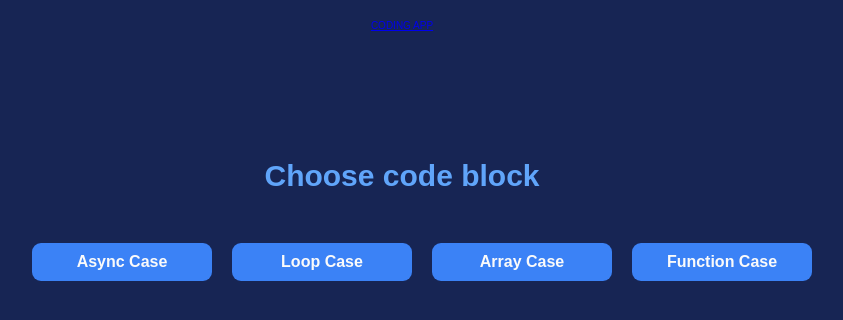
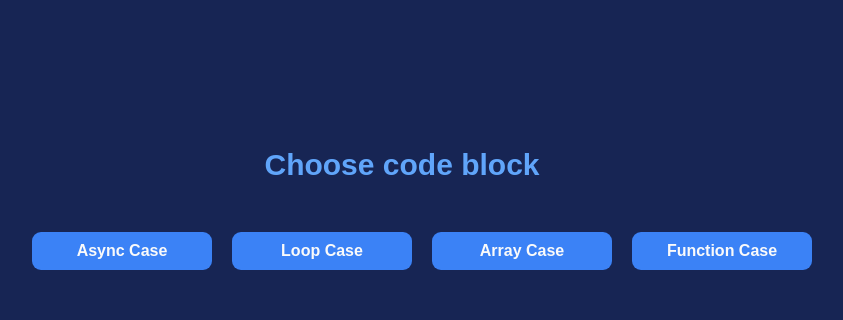
Before and after one commit to OriChaiMatan/CodeBlocks-Project, a React (Vite) app: page / in a window 1280 px wide. Shown: the top 320 px of the page, without its empty margins (238-1081 px from the left). Built offline with nearby package versions, Linux system fonts and the light colour scheme.

Commit message:
Set: App header shows only in Code-page

```diff
--- a/src/cmps/AppHeader.jsx
+++ b/src/cmps/AppHeader.jsx
@@ -1,12 +1,15 @@
-import { Link } from "react-router-dom"
+import { Link, useMatch } from "react-router-dom"
 
 export function AppHeader() {
+    const isCodePage = useMatch('/codeblock/:codeblockId')
 
     return (
         <header className='header'>
-            <Link to={'/'} className='header-title'>
-                CODING APP
-            </Link>
+            {isCodePage && (
+                <Link to={'/'} className='header-title'>
+                    CODING APP
+                </Link>
+            )}
         </header>
     )
 }
```
